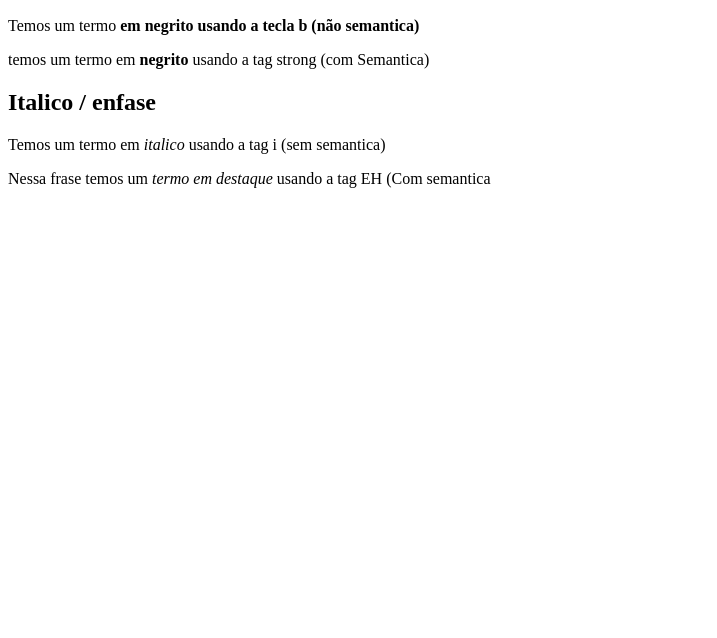
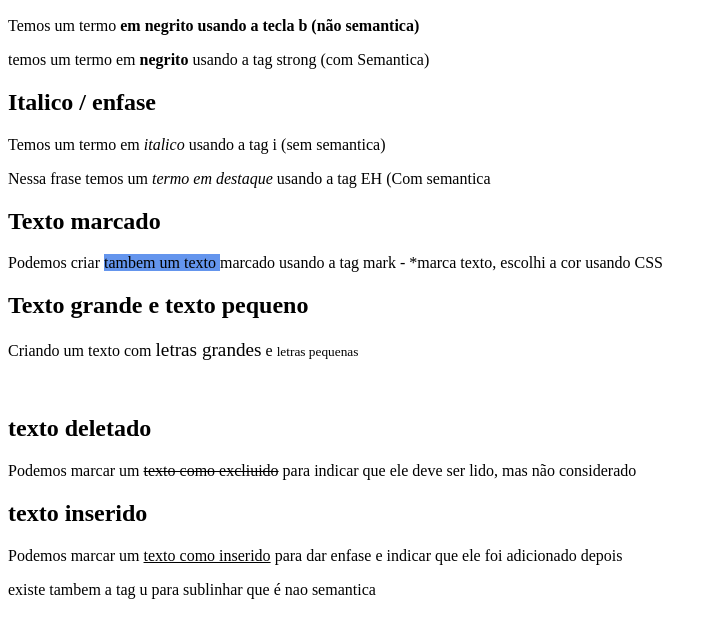
Before and after one commit to ThamyrisCabralArraes/Exe008, a plain HTML site: page index.html in a window 1280 px wide. Shown: the part 110-748 px from the top of the page, without its empty margins (0-717 px from the left). Drawn offline with Linux system fonts and the light colour scheme.

Commit message:
Aula formatação

```diff
--- a/index.html
+++ b/index.html
@@ -5,6 +5,13 @@
     <meta http-equiv="X-UA-Compatible" content="IE=edge">
     <meta name="viewport" content="width=device-width, initial-scale=1.0">
     <title>Formatação de texto</title>
+    <style>
+    mark {
+        background-color:cornflowerblue;
+    }
+
+/* o mark em cima serve para todo o texto */
+    </style>
 </head>
 <body>
     <h1>Principais formataçoes</h1>
@@ -15,6 +22,15 @@
     <p>Temos um termo em <i>italico</i>  usando a tag i (sem semantica) </p>
     <p>Nessa frase temos um <em>termo em destaque</em> usando a tag EH (Com semantica</p>
     <!-- Usar com semantica -->
-
+    <h2>Texto marcado</h2>
+    <p>Podemos criar <mark style="background-color:cornflowerblue ;"> tambem um texto </mark> marcado usando a tag mark - *marca texto, escolhi a cor usando CSS</p>
+    <h2>Texto grande e texto pequeno</h2>
+    <p>Criando um texto com <big>letras grandes</big> e <small>letras pequenas</small></p> <!-- big não se usa mais, small ainda se usa -->
+    <br>
+    <h2>texto deletado</h2>
+    <p>Podemos marcar um <del>texto como excliuido</del> para indicar que ele deve ser lido, mas não considerado</p>
+    <h2>texto inserido </h2>
+    <p>Podemos marcar um <ins>texto como inserido</ins> para dar enfase e indicar que ele foi adicionado depois</p>
+    <p>existe tambem a tag u para sublinhar que é nao semantica </p>
 </body>
 </html>
```
